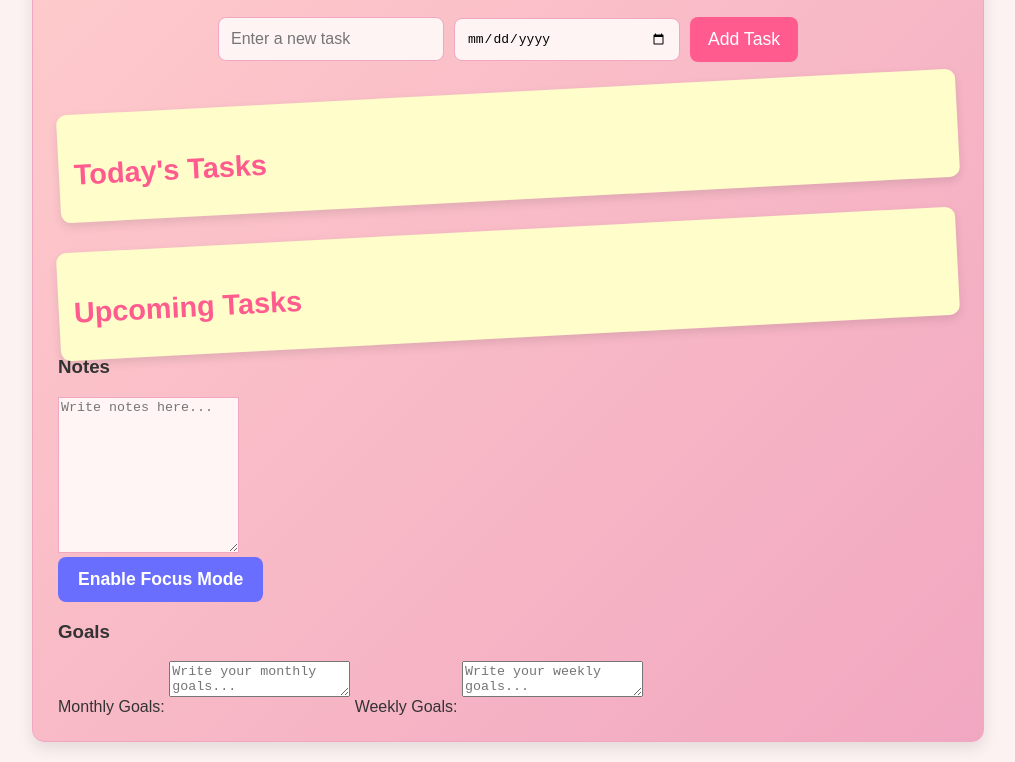
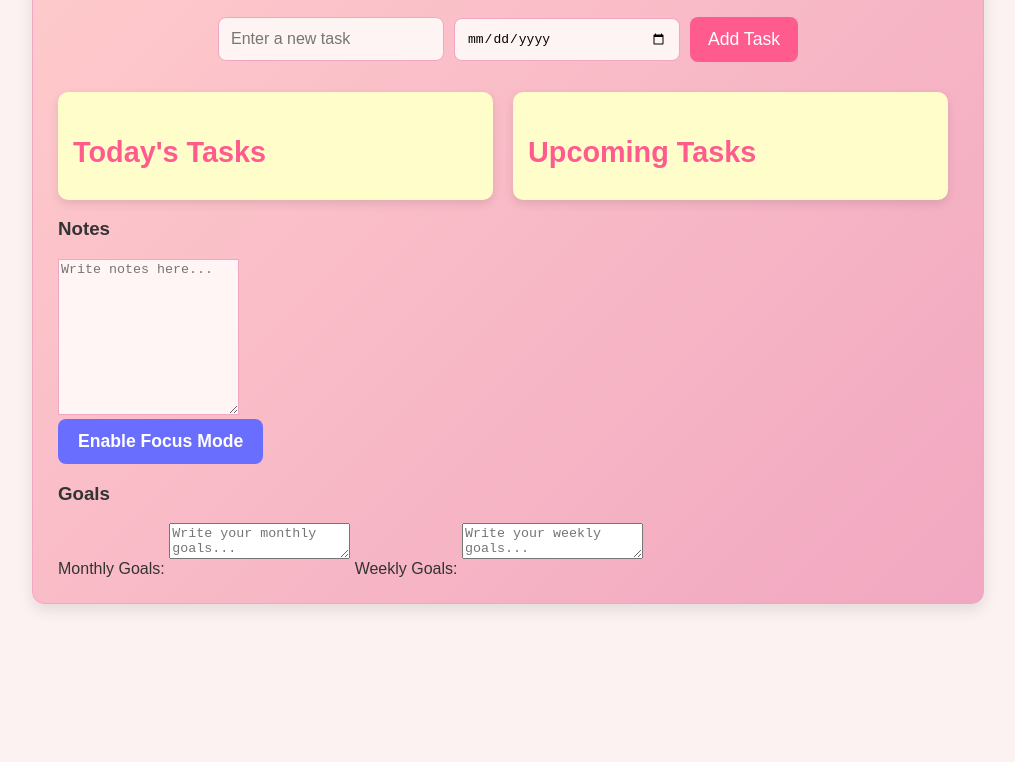
Before and after one commit to Thumekaxuba/My-To-Do-List, a website: page index.html in a window 1280 px wide. Shown: the part 121-883 px from the top of the page, without its empty margins (132-1147 px from the left). After the commit the page ends 800 px from the top, so only its background shows below. Drawn offline with Linux system fonts and the light colour scheme.

```diff
--- a/index.html
+++ b/index.html
@@ -19,6 +19,8 @@
       <button id="add-todo">Add Task</button>
     </div>
 
+    <!-- Sticky Notes Container: Today's Tasks and Upcoming Tasks -->
+    <div class="sticky-notes-container">
       <!-- Sticky Note for Today's Tasks -->
       <div id="today-tasks" class="sticky-note">
         <h3>Today's Tasks</h3>
@@ -33,6 +35,7 @@
         <ul id="upcoming-tasks-list">
           <!-- Upcoming tasks will appear here -->
         </ul>
+      </div>
     </div>
 
     <!-- Notes Section -->
--- a/style.css
+++ b/style.css
@@ -60,13 +60,19 @@
 }
 
 /* Sticky Notes Styling */
+.sticky-notes-container {
+  display: flex; /* This will make them appear side by side */
+  gap: 20px; /* Add space between the sticky notes */
+  margin-top: 30px;
+}
+
 .sticky-note {
   background-color: #fffdca;
   border-radius: 10px;
   padding: 15px;
-  margin-top: 30px;
+  width: 45%; /* Adjust width to ensure they fit side by side */
   box-shadow: 0 4px 10px rgba(0, 0, 0, 0.1);
-  transform: rotate(-3deg);
+  /* Removed the skew/rotation effect */
 }
 
 .sticky-note h3 {
```
Lines whose indentation alone changed are shown as unchanged.
